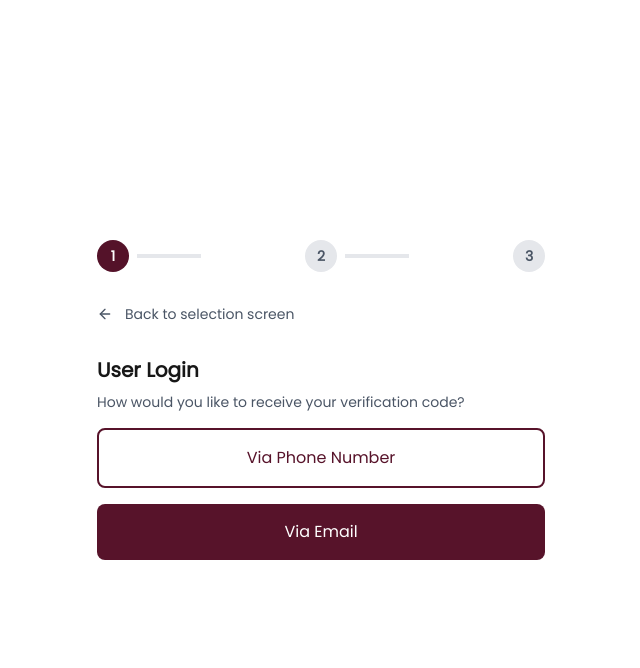
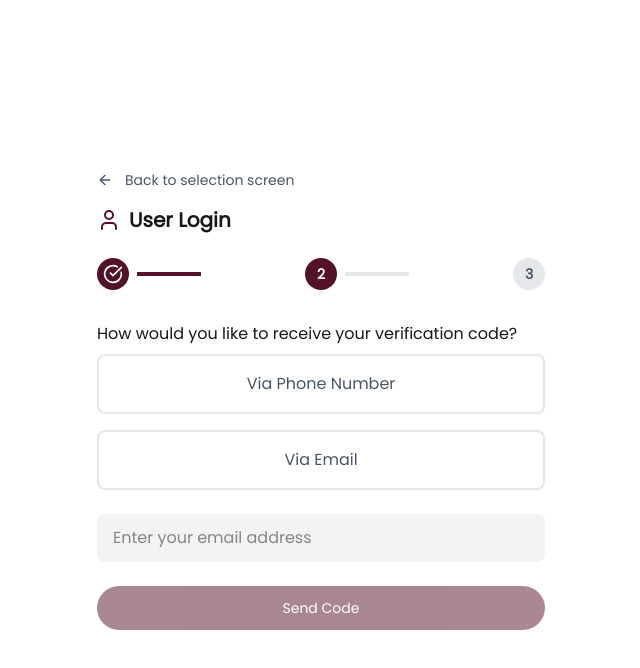
Before and after one commit to OgheneDev/fyndr, a Next.js app: page /login in a window 1280 px wide. Both pictures are taken after a click on the button "Sign in as a Customer". Shown: the top 668 px of the page, without its empty margins (319-959 px from the left). Built offline with nearby package versions, Linux system fonts and the light colour scheme.

Commit message:
Selection screen

```diff
--- a/src/app/login/page.js
+++ b/src/app/login/page.js
@@ -9,7 +9,7 @@ import { requestMerchantOtp, verifyOtp, resendMerchantOtp } from '@/api/auth/mer
 import { requestUserOtp, resendUserOtp } from '@/api/auth/users/requests';
 import Image from 'next/image';
 import Link from 'next/link';
-import { ArrowLeft, CheckCircle } from 'lucide-react';
+import { ArrowLeft, CheckCircle, User, Store } from 'lucide-react';
 
 const LoginPage = () => {
   const [step, setStep] = useState(1); // Changed from 0 to 1
@@ -45,7 +45,6 @@ const LoginPage = () => {
 
   const handleMethodSelect = (selectedMethod) => {
     setMethod(selectedMethod);
-    setStep(3); // Changed from 2 to 3
     setError(null);
   };
 
@@ -59,7 +58,7 @@ const LoginPage = () => {
       } else {
         await requestUserOtp({ number: getFullPhoneNumber() });
       }
-      setStep(4);
+      setStep(3);
     } catch (err) {
       setError("Failed to send OTP. Please try again.");
     }
@@ -76,7 +75,7 @@ const LoginPage = () => {
       } else {
         await requestUserOtp({ email });
       }
-      setStep(4);
+      setStep(3);
     } catch (err) {
       setError("Failed to send OTP. Please try again.");
     }
@@ -147,15 +146,15 @@ const LoginPage = () => {
       {[1, 2, 3].map((stepNum) => (
         <div key={stepNum} className="flex items-center">
           <div className={`w-8 h-8 rounded-full flex items-center justify-center text-sm font-semibold ${
-            step >= stepNum + 1
+            step >= stepNum
               ? 'bg-[#541229] text-white'
               : 'bg-gray-200 text-gray-600'
           }`}>
-            {step > stepNum + 1 ? <CheckCircle className="w-5 h-5" /> : stepNum}
+            {step > stepNum ? <CheckCircle className="w-5 h-5" /> : stepNum}
           </div>
           {stepNum < 3 && (
             <div className={`h-1 w-16 mx-2 ${
-              step > stepNum + 1 ? 'bg-[#541229]' : 'bg-gray-200'
+              step > stepNum ? 'bg-[#541229]' : 'bg-gray-200'
             }`} />
           )}
         </div>
@@ -205,63 +204,64 @@ const LoginPage = () => {
     );
   }
 
-  // Method selection screen
-  if (step === 2) { // Changed from 1 to 2
+  // Combined method selection and input screen
+  if (step === 2) {
     return (
       <div className="min-h-screen flex items-center justify-center px-4">
-        <div className="w-full max-w-md mx-auto space-y-8">
-          <ProgressBar />
+        <div className="w-full max-w-md mx-auto">
           <button
             onClick={handleBack}
-              className="text-sm cursor-pointer flex gap-3 items-center text-gray-600 hover:text-[#57132A] transition-colors"
+            className="cursor-pointer flex gap-3 items-center text-gray-600 text-sm hover:text-[#57132A] transition-colors mb-4"
           >
-              <ArrowLeft className='w-4 h-4' />
+            <ArrowLeft className="w-4 h-4" />
             Back to selection screen
           </button>
+
+          {/* Header */}
+          <div className="flex items-center justify-between mb-6">
+            <div className="flex items-center">
+              {localUserType === 'user' ? (
+                <User className="w-6 h-6 text-[#541229] mr-2" />
+              ) : (
+                <Store className="w-6 h-6 text-[#541229] mr-2" />
+              )}
+              <h2 className="text-xl font-semibold capitalize">{localUserType} Login</h2>
+            </div>
+            <div className="w-[52px]"></div>
+          </div>
+
+          <ProgressBar />
+
+          {error && (
+            <div className="mb-4 text-red-600 text-sm text-center">{error}</div>
+          )}
+
+          <div className="space-y-6">
             <div>
-            <h2 className="text-xl font-semibold capitalize mb-2">{localUserType} Login</h2>
-            <p className="text-gray-600 text-sm mb-4">How would you like to receive your verification code?</p>
-            <div className="space-y-4">
+              <h3 className="font-medium mb-2">How would you like to receive your verification code?</h3>
+              <div className="space-y-4 mb-6">
                 <button
                   onClick={() => handleMethodSelect('phone')}
-                className="w-full py-4 px-6 bg-white border-2 border-[#57132A] text-[#57132A] cursor-pointer rounded-lg"
+                  className={`w-full py-4 px-6 border-2 cursor-pointer rounded-lg ${
+                    method === 'phone'
+                      ? 'border-[#57132A] text-[#57132A]'
+                      : 'border-gray-200 text-gray-600'
+                  }`}
                 >
                   Via Phone Number
                 </button>
                 <button
                   onClick={() => handleMethodSelect('email')}
-                className="w-full py-4 px-6 bg-[#57132A] text-white cursor-pointer rounded-lg"
+                  className={`w-full py-4 px-6 border-2 cursor-pointer rounded-lg ${
+                    method === 'email'
+                      ? 'border-[#57132A] text-[#57132A]'
+                      : 'border-gray-200 text-gray-600'
+                  }`}
                 >
                   Via Email
                 </button>
               </div>
-          </div>
-        </div>
-      </div>
-    );
-  }
 
-  // Input step (phone or email)
-  if (step === 3) {
-    return (
-      <div className="min-h-screen flex items-center justify-center px-4">
-        <div className="w-full max-w-md mx-auto space-y-8">
-          <ProgressBar />
-          <button
-              onClick={handleBack}
-              className="text-sm cursor-pointer flex gap-3 items-center text-gray-600 hover:text-[#57132A] transition-colors"
-            >
-              <ArrowLeft className='w-4 h-4' />
-              Back to selection screen
-            </button>
-          {error && (
-            <div className="mb-4 text-red-600 text-sm text-center">{error}</div>
-          )}
-          <div>
-            <h2 className="text-xl font-semibold capitalize mb-2">{localUserType} Login</h2>
-            <p className="text-gray-600 text-sm mb-4">
-              Enter your {method === 'phone' ? 'phone number' : 'email address'} to receive a verification code.
-            </p>
               {method === 'phone' ? (
                 <PhoneInput
                   value={phoneNumber}
@@ -281,17 +281,18 @@ const LoginPage = () => {
             <button
               onClick={method === 'phone' ? handlePhoneSubmit : handleEmailSubmit}
               disabled={method === 'phone' ? !canProceedPhone : !canProceedEmail || isLoading}
-            className="w-full bg-[#541229] text-white py-3 rounded-full text-sm cursor-pointer disabled:opacity-50 disabled:cursor-not-allowed"
+              className="w-full bg-[#541229] text-white py-3 rounded-full text-sm cursor-pointer disabled:opacity-50 disabled:cursor-not-allowed transition-colors"
             >
               {isLoading ? 'Sending...' : 'Send Code'}
             </button>
           </div>
         </div>
+      </div>
     );
   }
 
-  // OTP step (now step 4)
-  if (step === 4) {
+  // Update step numbers for OTP verification (now step 3)
+  if (step === 3) {
     return (
       <div className="min-h-screen flex items-center justify-center px-4">
         <div className="w-full max-w-md mx-auto space-y-8">
--- a/src/components/register page/RegistrationForm.jsx
+++ b/src/components/register page/RegistrationForm.jsx
@@ -248,7 +248,7 @@ const handleDetailsSubmit = async () => {
       {step === 1 && (
         <div className="space-y-6">
           <div>
-            <h3 className="text-lg font-medium mb-2">How would you like to receive your verification code?</h3>
+            <h3 className="font-medium mb-2">How would you like to receive your verification code?</h3>
             <div className="space-y-4 mb-6">
               <button
                 onClick={() => handleMethodSelect('phone')}
```
Lines whose indentation alone changed are shown as unchanged.
